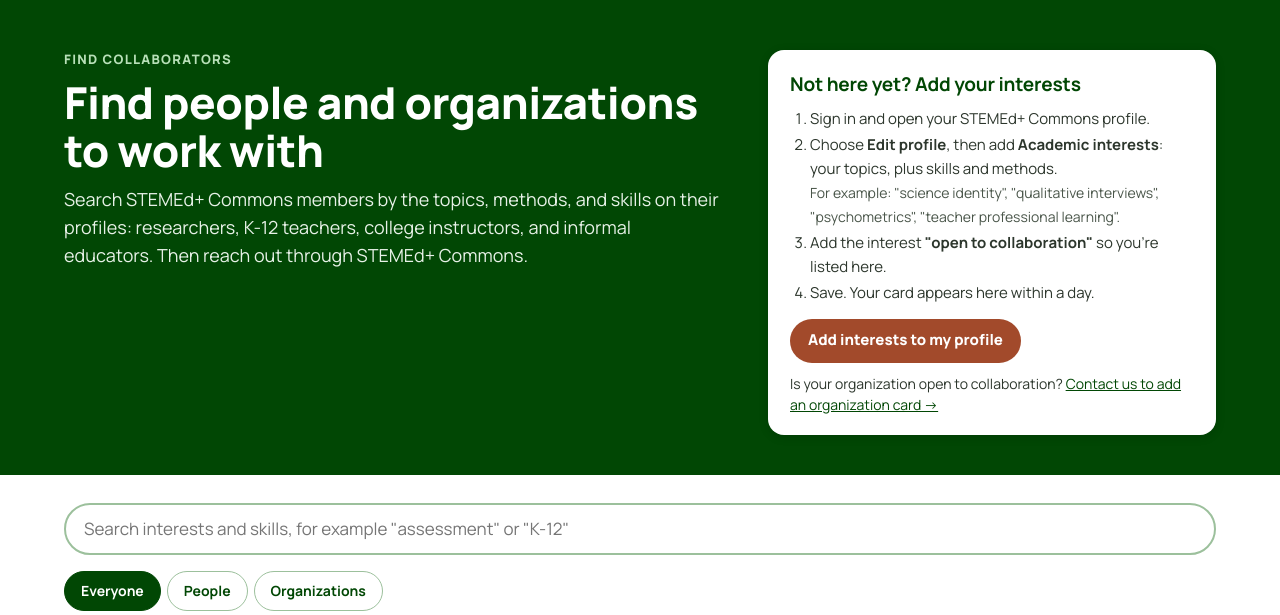
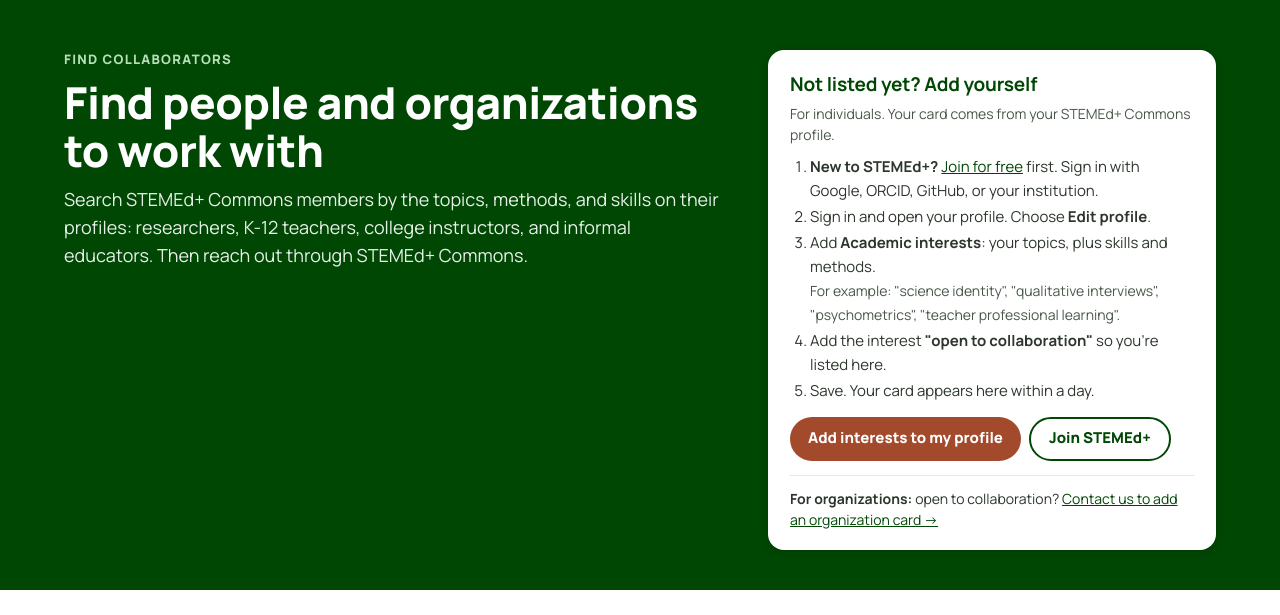
Before and after one commit to JLib271/stemed-collaborators, a plain HTML site: page site/index.html in a window 1280 px wide. Shown: the part 134-749 px from the top of the page. Drawn offline with Linux system fonts and the light colour scheme.

Commit message:
Make the invitation box clearly for individuals, with joining first
Adds a Join for free step (and button) for people without a STEMEd+ Commons account, and sets the
organization line apart.

Co-Authored-By: Claude Opus 5.5 <noreply@anthropic.com>
Claude-Session: https://claude.ai/code/session_01Xxm9siXygVpFM5Q4XvGHYh

```diff
--- a/site/index.html
+++ b/site/index.html
@@ -57,7 +57,9 @@
   .summary { margin: 0; font-size: 15px; line-height: 1.5; color: var(--ink); }
   .looking { margin: 0; font-size: 14px; line-height: 1.5; color: var(--muted); }
   .looking strong { color: var(--ink); }
-  .orgs-cta { margin: 10px 0 0; font-size: 14px; }
+  .orgs-cta { margin: 14px 0 0; padding-top: 12px; border-top: 1px solid #e3eae3; font-size: 14px; }
+  .invite .for { margin: -4px 0 10px; font-size: 14px; color: var(--muted); }
+  .invite .btns { display: flex; flex-wrap: wrap; gap: 8px; }
   .empty { border: 2px dashed #9cc09c; border-radius: 16px; padding: 24px; text-align: center; color: var(--muted); grid-column: 1 / -1; }
   .note { font-size: 13px; color: var(--muted); padding-bottom: 32px; }
   a:focus-visible, button:focus-visible { outline: 3px solid var(--rust); outline-offset: 2px; }
@@ -75,15 +77,17 @@
       <p class="lead">Search STEMEd+ Commons members by the topics, methods, and skills on their profiles: researchers, K-12 teachers, college instructors, and informal educators. Then reach out through STEMEd+ Commons.</p>
     </div>
     <aside class="invite" aria-labelledby="add-h">
-      <h2 id="add-h">Not here yet? Add your interests</h2>
+      <h2 id="add-h">Not listed yet? Add yourself</h2>
+      <p class="for">For individuals. Your card comes from your STEMEd+ Commons profile.</p>
       <ol>
-        <li>Sign in and open your STEMEd+ Commons profile.</li>
-        <li>Choose <strong>Edit profile</strong>, then add <strong>Academic interests</strong>: your topics, plus skills and methods.<br><span class="eg">For example: "science identity", "qualitative interviews", "psychometrics", "teacher professional learning".</span></li>
+        <li><strong>New to STEMEd+?</strong> <a id="join-link" href="https://stemedplus.org/join-stemed/">Join for free</a> first. Sign in with Google, ORCID, GitHub, or your institution.</li>
+        <li>Sign in and open your profile. Choose <strong>Edit profile</strong>.</li>
+        <li>Add <strong>Academic interests</strong>: your topics, plus skills and methods.<br><span class="eg">For example: "science identity", "qualitative interviews", "psychometrics", "teacher professional learning".</span></li>
         <li class="optin-step" hidden>Add the interest <strong class="optin-name"></strong> so you're listed here.</li>
         <li>Save. Your card appears here within a day.</li>
       </ol>
-      <a class="btn rust" id="edit-link" href="#">Add interests to my profile</a>
-      <p class="orgs-cta">Is your organization open to collaboration? <a id="org-contact" href="https://stemedplus.org/contact-us/">Contact us to add an organization card →</a></p>
+      <div class="btns"><a class="btn rust" id="edit-link" href="#">Add interests to my profile</a><a class="btn line" href="https://stemedplus.org/join-stemed/">Join STEMEd+</a></div>
+      <p class="orgs-cta"><strong>For organizations:</strong> open to collaboration? <a id="org-contact" href="https://stemedplus.org/contact-us/">Contact us to add an organization card →</a></p>
     </aside>
   </div>
 </section>
```
